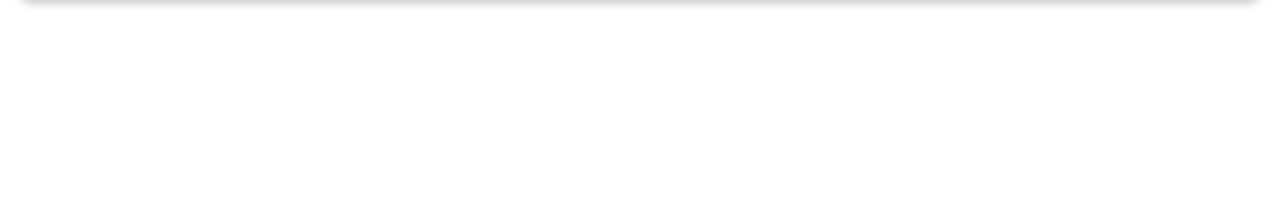
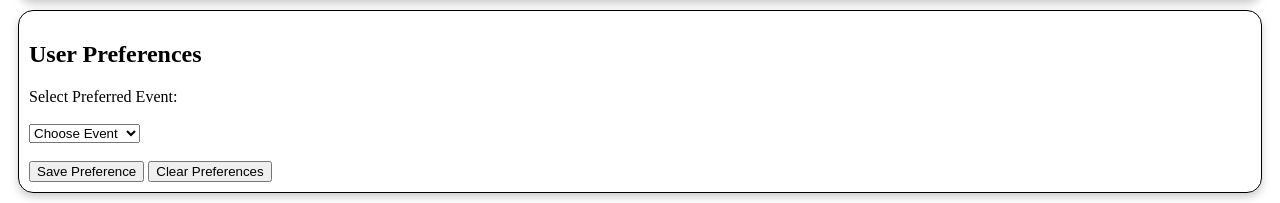
Before and after one commit to BonagiriCharan22/Cognizant, a plain HTML site: page Module1-HTML/index.html in a window 1280 px wide. Shown: the part 2890-3093 px from the top of the page. Before the commit the page ends 2900 px from the top, so only its background shows below. Drawn offline with Linux system fonts and the light colour scheme.

Commit message:
module 1 ex-8

```diff
--- a/Module1-HTML/index.html
+++ b/Module1-HTML/index.html
@@ -384,6 +384,47 @@ video{
     <output id="videoMessage"></output>
 
 </section>
+<section id="preferences">
+
+    <h1>User Preferences</h1>
+
+    <label for="preferredEvent">
+        Select Preferred Event:
+    </label>
+
+    <br><br>
+
+    <select id="preferredEvent">
+
+        <option value="">
+            Choose Event
+        </option>
+
+        <option value="Music Festival">
+            Music Festival
+        </option>
+
+        <option value="Sports Festival">
+            Sports Festival
+        </option>
+
+        <option value="Art Exhibition">
+            Art Exhibition
+        </option>
+
+    </select>
+
+    <br><br>
+
+    <button onclick="savePreference()">
+        Save Preference
+    </button>
+
+    <button onclick="clearPreference()">
+        Clear Preferences
+    </button>
+
+</section>
 <script>
 
     function validatePhone(){
@@ -467,6 +508,56 @@ video{
 
     };
 
+window.onload = function(){
+
+    let savedEvent =
+    localStorage.getItem("eventType");
+
+    if(savedEvent){
+
+        document.getElementById(
+            "preferredEvent"
+        ).value = savedEvent;
+
+    }
+
+};
+
+function savePreference(){
+
+    let eventType =
+    document.getElementById(
+        "preferredEvent"
+    ).value;
+
+    localStorage.setItem(
+        "eventType",
+        eventType
+    );
+
+    sessionStorage.setItem(
+        "currentEvent",
+        eventType
+    );
+
+    alert("Preference Saved");
+
+}
+
+function clearPreference(){
+
+    localStorage.clear();
+
+    sessionStorage.clear();
+
+    document.getElementById(
+        "preferredEvent"
+    ).value = "";
+
+    alert("Preferences Cleared");
+
+}
+
 </script>
 </body>
 </html>
```
